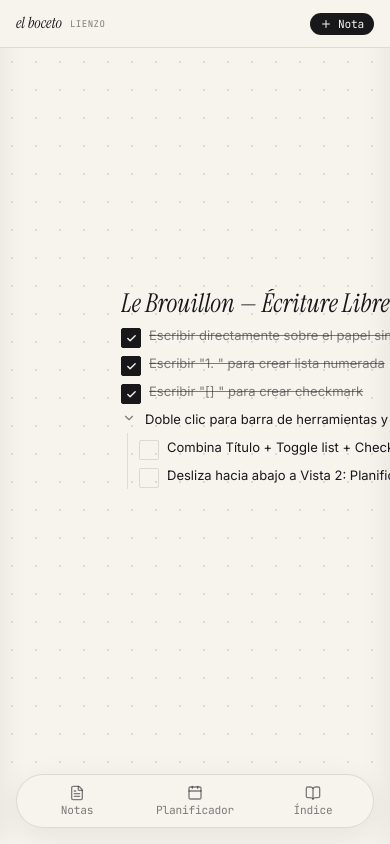
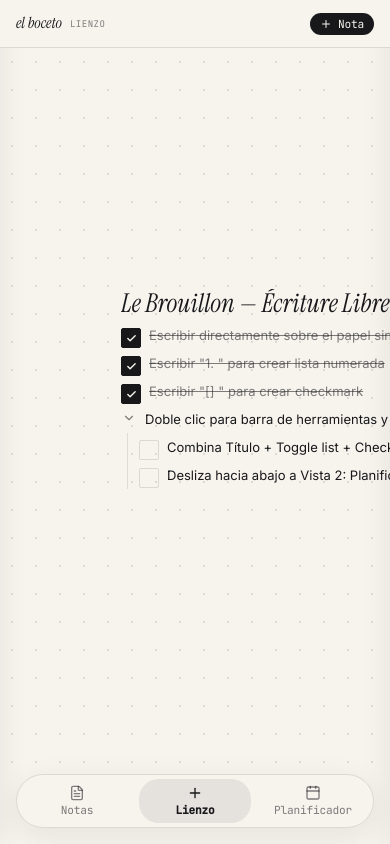
Before and after one commit to francoxortiz1975/elboceto, a React (Vite) app: page / in a window 390 px wide. Built offline with nearby package versions, Linux system fonts and the light colour scheme.

Commit message:
Restore Lienzo tab and remove Índice tab from mobile bottom navigation bar

```diff
--- a/src/layouts/MobileAppLayout.jsx
+++ b/src/layouts/MobileAppLayout.jsx
@@ -132,20 +132,20 @@ export function MobileAppLayout({
         </button>
 
         <button
+          className={`btn-icon ${activeView === 'board' ? 'active' : ''}`}
+          onClick={() => setActiveView('board')}
+        >
+          <Plus size={16} />
+          <span className="font-mono">Lienzo</span>
+        </button>
+
+        <button
           className={`btn-icon ${activeView === 'planner' ? 'active' : ''}`}
           onClick={() => setActiveView('planner')}
         >
           <Calendar size={16} />
           <span className="font-mono">Planificador</span>
         </button>
-
-        <button
-          className="btn-icon"
-          onClick={() => setIsSidebarOpen(true)}
-        >
-          <BookOpen size={16} />
-          <span className="font-mono">Índice</span>
-        </button>
       </div>
     </div>
   );
```
